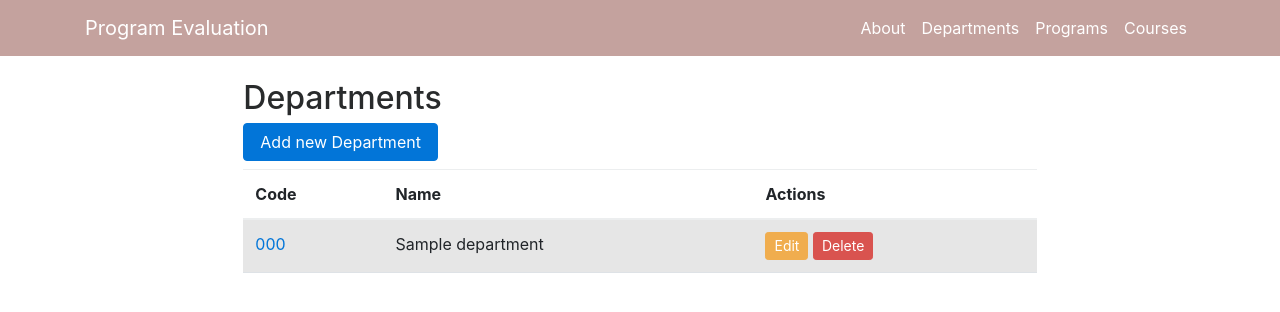
After one commit to arushgupta/program-eval, a Django app: page /departments/ in a window 1280 px wide. The commit adds this page. Shown: the top 312 px of the page. Run offline with Django 4.2, Linux system fonts and the light colour scheme; tables that the repository leaves empty hold one stand-in row (values such as "Sample post"); some libraries are stand-ins or nearby versions.

Commit message:
Implemented CRUD for Department

```diff
--- a/programeval/programeval/urls.py
+++ b/programeval/programeval/urls.py
@@ -19,5 +19,5 @@ from django.urls import path, include
 
 urlpatterns = [
     path('admin/', admin.site.urls),
-    path('uni/', include('university.urls'))
+    path('', include('university.urls'))
 ]
--- a/programeval/university/models.py
+++ b/programeval/university/models.py
@@ -18,7 +18,7 @@ class Faculty(models.Model):
         ADJUNCT = 4, _('Adjunct')
 
     name = models.CharField(_("Name"), max_length=50)
-    uni_id = models.CharField(_("University ID"), max_length=9, unique=True, primary_key=True)
+    uni_id = models.CharField(_("University ID"), max_length=4, unique=True, primary_key=True, validators=[MinLengthValidator(4)])
     email = models.CharField(_("Email"), max_length=50)
     rank = models.PositiveSmallIntegerField(_("Rank"), choices=RankType.choices, default=RankType.ADJUNCT)
     department = models.ForeignKey(Department, related_name='faculty_dept', on_delete=models.CASCADE)
--- a/programeval/university/templates/university/base.html
+++ b/programeval/university/templates/university/base.html
@@ -21,29 +21,29 @@
         <div class="collapse navbar-collapse" id="navbarNav">
           <ul class="navbar-nav ml-auto">
             <li class="nav-item">
-              <a class="nav-link" href="{% url 'about' %}" style="color: white;">About</a>
+              <a class="nav-link" href="#" style="color: white;">About</a>
             </li>
             <li class="nav-item">
-              <a class="nav-link" href="{% url 'departments' %}" style="color: white;">Departments</a>
+              <a class="nav-link" href="{% url 'dept-list' %}" style="color: white;">Departments</a>
           </li>
             <li class="nav-item">
-              <a class="nav-link" href="{% url 'programs' %}" style="color: white;">Programs</a>
+              <a class="nav-link" href="#" style="color: white;">Programs</a>
           </li>
             <li class="nav-item">
-                <a class="nav-link" href="{% url 'courses' %}" style="color: white;">Courses</a>
+                <a class="nav-link" href="#" style="color: white;">Courses</a>
             </li>
           </ul>
         </div>
       </div>
     </nav>
-    <!-- <div class="container mt-4 col-8">
+    <div class="container mt-4 col-8">
       {% if messages %}
         {% for message in messages %}
         <div class="alert alert-{{ message.tags }} alert-dismissible fade show">{{ message }}</div>
         {% endfor %}
       {% endif %}
       {% block content %} {% endblock %}
-    </div> -->
+    </div>
 
     <script
       src="https://cdn.jsdelivr.net/npm/bootstrap@5.2.0-beta1/dist/js/bootstrap.bundle.min.js"
--- /dev/null
+++ b/programeval/university/templates/university/department/department_list.html
@@ -0,0 +1,38 @@
+<!-- department_list.html -->
+{% extends 'university/base.html' %}
+
+{% block content %}
+  <div class="container mt-4">
+    <div>
+      <h2>Departments</h2>
+
+      <a class="btn btn-primary mb-2" href="{% url 'dept-add' %}">Add new Department</a>
+    </div>
+
+    {% if departments %}
+      <table class="table table-striped">
+        <thead>
+          <tr>
+            <th scope="col">Code</th>
+            <th scope="col">Name</th>
+            <th scope="col">Actions</th>
+          </tr>
+        </thead>
+        <tbody>
+          {% for department in departments %}
+            <tr>
+              <td><a href="{% url 'dept-detail' pk=department.dept_code %}">{{ department.dept_code }}</a></td>
+              <td>{{ department.name }}</td>
+              <td>
+                <a class="btn btn-warning btn-sm" href="{% url 'dept-update' pk=department.dept_code %}">Edit</a>
+                <a class="btn btn-danger btn-sm" href="{% url 'dept-delete' pk=department.dept_code %}">Delete</a>
+              </td>
+            </tr>
+          {% endfor %}
+        </tbody>
+      </table>
+    {% else %}
+      <p>No departments have been added yet.</p>
+    {% endif %}
+  </div>
+{% endblock %}
--- a/programeval/university/templates/university/home.html
+++ b/programeval/university/templates/university/home.html
@@ -1,4 +1,4 @@
-{% extends 'recipes/base.html' %}
+{% extends 'university/base.html' %}
 
 {% block content %}
 
--- a/programeval/university/urls.py
+++ b/programeval/university/urls.py
@@ -1,4 +1,11 @@
 from django.urls import path, re_path
 from university import views
 
-urlpatterns = []
+urlpatterns = [
+    path('', views.home, name='home'),
+    path('departments/', views.department_list, name='dept-list'),
+    path('departments/add/', views.department_create, name='dept-add'),
+    path('departments/<str:pk>/', views.department_detail, name='dept-detail'),
+    path('departments/<str:pk>/change/', views.department_update, name='dept-update'),
+    path('departments/<str:pk>/remove/', views.department_delete, name='dept-delete'),
+]
--- a/programeval/university/views.py
+++ b/programeval/university/views.py
@@ -1,4 +1,7 @@
-from django.shortcuts import render
+from django.shortcuts import render, get_list_or_404, redirect, get_object_or_404
+from university.models import Department
+from university.forms import DepartmentForm
+from django.http import HttpResponse
 
 # Create your views here.
 def home(request):
@@ -6,4 +9,41 @@ def home(request):
         'programs': "Programs",
         'departments': "Departments"
     }
-    return render(request, 'recipes/home.html', context)
+    return render(request, 'university/home.html', context)
+
+def department_list(request):
+    departments = Department.objects.all()
+    return render(request, 'university/department/department_list.html', {'departments': departments})
+
+def department_detail(request, pk):
+    department = get_object_or_404(Department, pk=pk)
+    return render(request, 'university/department/department_detail.html', {'department': department})
+
+def department_create(request):
+    if request.method == 'POST':
+        form = DepartmentForm(request.POST)
+        if form.is_valid():
+            form.save()
+            return redirect('dept-list')
+    else:
+        form = DepartmentForm()
+    return render(request, 'university/department/department_create.html', {'form': form})
+
+def department_update(request, pk):
+    department = get_object_or_404(Department, pk=pk)
+    if request.method == 'POST':
+        form = DepartmentForm(request.POST, instance=department)
+        import pdb; pdb.set_trace()
+        if form.is_valid():
+            form.save()
+            return redirect('dept-detail', department.dept_code)
+    else:
+        form = DepartmentForm(instance=department)
+    return render(request, 'university/department/department_update.html', {'form': form})
+
+def department_delete(request, pk):
+    department = get_object_or_404(Department, pk=pk)
+    if request.method == 'POST':
+        department.delete()
+        return redirect('dept-list')
+    return render(request, 'university/department/department_delete.html', {'department': department})
```
Also changed, not shown: programeval/university/forms.py (added, +7 -0 lines), programeval/university/templates/university/department/department_create.html (added, +10 -0 lines), programeval/university/templates/university/department/department_delete.html (added, +11 -0 lines), programeval/university/templates/university/department/department_detail.html (added, +7 -0 lines), programeval/university/templates/university/department/department_update.html (added, +11 -0 lines).
